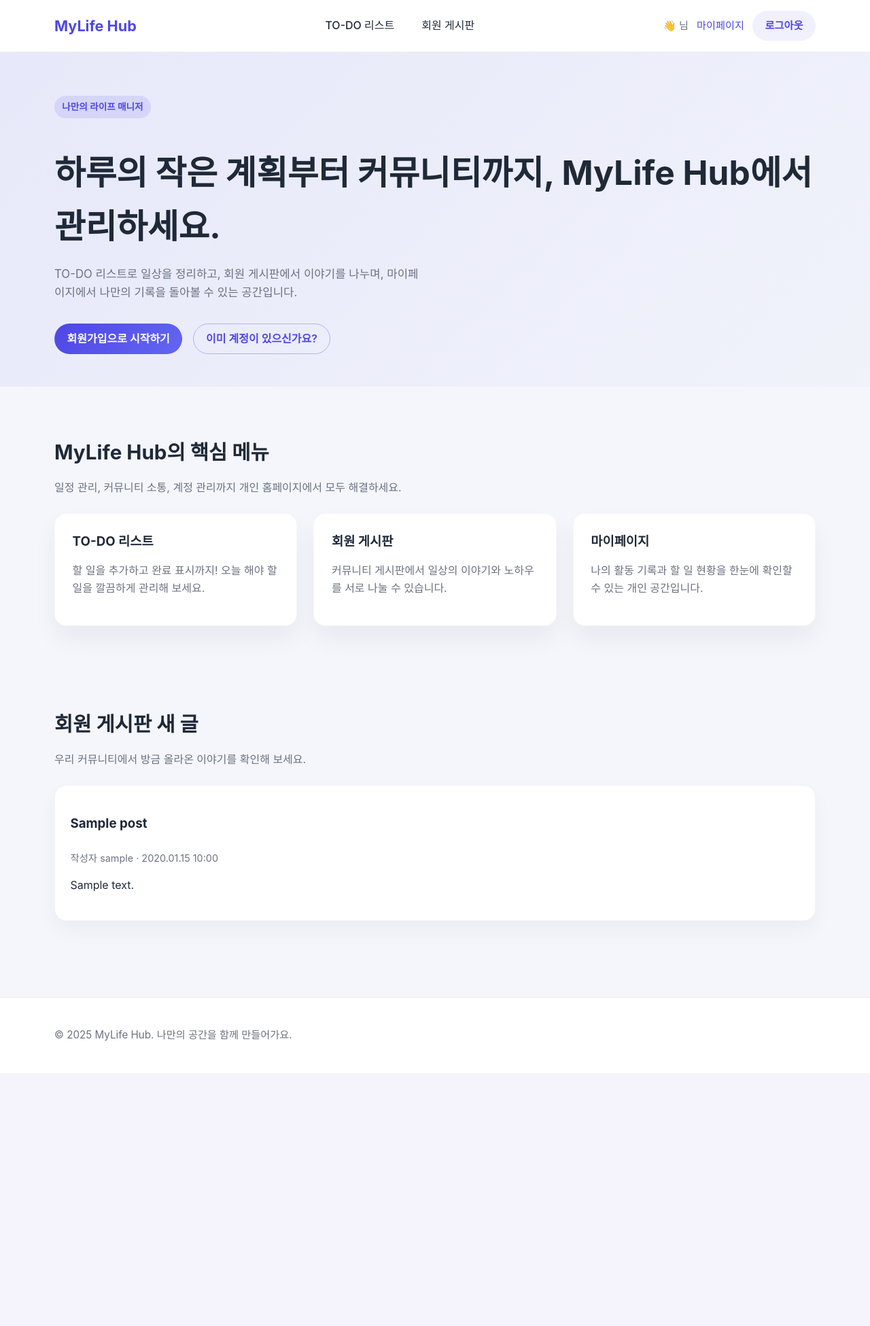
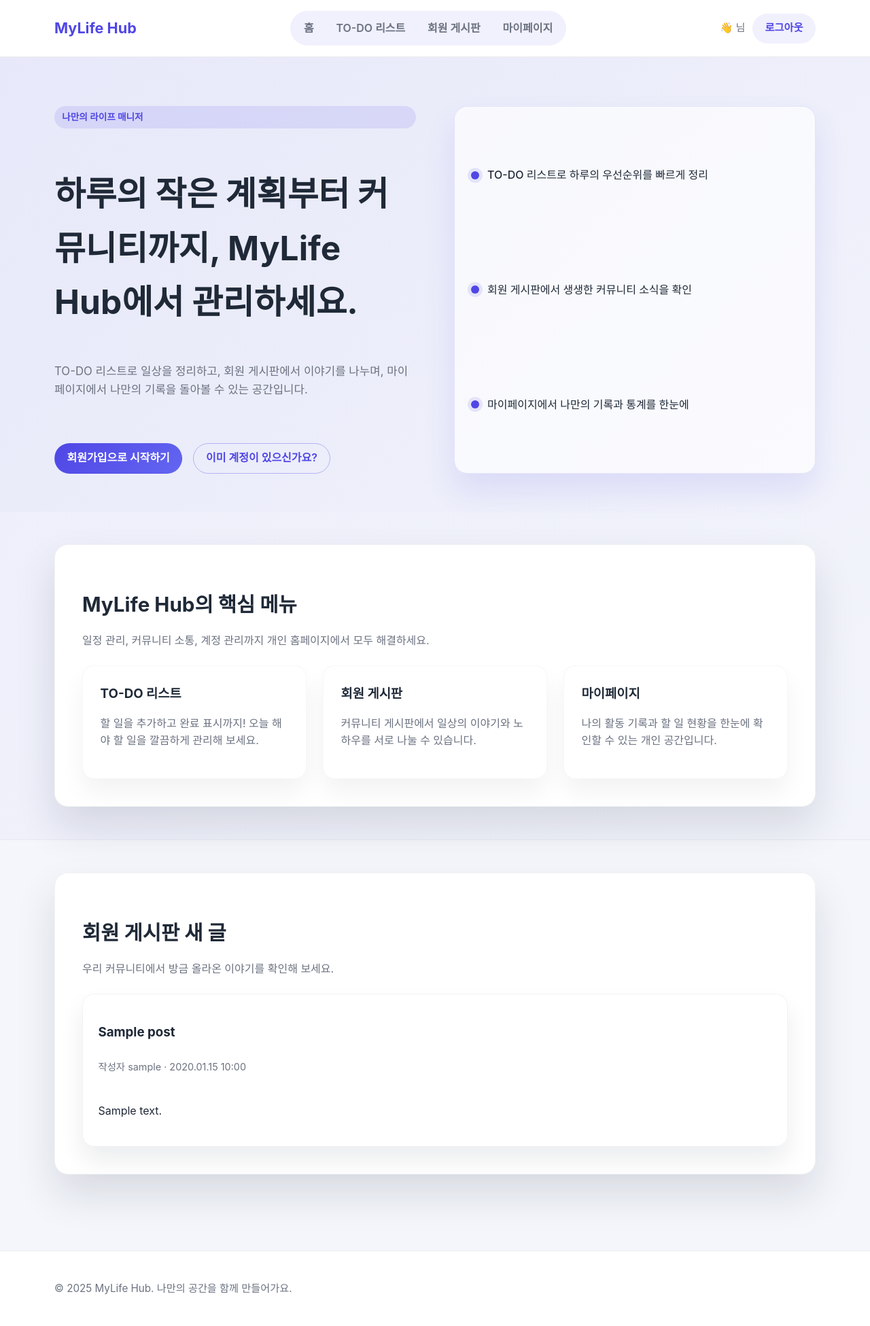
Before and after one commit to mcpeleeGit/giun2, a PHP site: template pages/home.php in a window 1280 px wide. Shown: the whole page at 68% size. Before the commit the page ends 1531 px from the top, so only its background shows below. Run offline with PHP 8.4, Linux system fonts and the light colour scheme; the template is opened without the code that fills it: most values are stand-ins (such as "Sample title", 1, 10 or a date in 2020); data that the repository does not hold is empty.

Commit message:
Revamp homepage layout and navigation styling

```diff
--- a/assets/css/style.css
+++ b/assets/css/style.css
@@ -50,6 +50,7 @@ a:hover {
     justify-content: space-between;
     padding: 1rem 0;
     gap: 1.5rem;
+    flex-wrap: wrap;
 }
 
 .brand {
@@ -60,25 +61,39 @@ a:hover {
 
 .site-nav {
     display: flex;
-    gap: 1rem;
-    font-weight: 500;
+    align-items: center;
+    gap: 0.35rem;
+    padding: 0.35rem 0.4rem;
+    background: rgba(79, 70, 229, 0.08);
+    border-radius: 999px;
+    font-weight: 600;
+    backdrop-filter: blur(6px);
 }
 
-.site-nav a {
-    padding: 0.5rem 0.75rem;
+.nav-link {
+    padding: 0.45rem 0.85rem;
     border-radius: 999px;
+    color: var(--color-muted);
+    transition: background 0.2s ease, color 0.2s ease, box-shadow 0.2s ease;
 }
 
-.site-nav a:hover {
-    background: rgba(79, 70, 229, 0.1);
+.nav-link:hover {
+    background: rgba(255, 255, 255, 0.65);
     color: var(--color-primary);
+}
+
+.nav-link.is-active {
+    background: var(--color-surface);
+    color: var(--color-primary);
+    box-shadow: 0 8px 16px rgba(79, 70, 229, 0.15);
 }
 
 .nav-actions {
     display: flex;
     align-items: center;
-    gap: 0.75rem;
+    gap: 0.65rem;
     font-size: 0.95rem;
+    flex-wrap: wrap;
 }
 
 .welcome {
@@ -130,7 +145,20 @@ a:hover {
 
 .hero {
     background: linear-gradient(135deg, rgba(79, 70, 229, 0.08), rgba(79, 70, 229, 0.02));
-    padding: 4rem 0 3rem;
+    padding: 4.5rem 0 3.5rem;
+}
+
+.hero-layout {
+    display: grid;
+    grid-template-columns: repeat(auto-fit, minmax(320px, 1fr));
+    gap: clamp(2rem, 6vw, 3.5rem);
+    align-items: center;
+}
+
+.hero-content {
+    display: flex;
+    flex-direction: column;
+    gap: 1rem;
 }
 
 .hero h1 {
@@ -151,8 +179,42 @@ a:hover {
     flex-wrap: wrap;
 }
 
+.hero-highlights {
+    list-style: none;
+    margin: 0;
+    padding: 1.5rem;
+    background: rgba(255, 255, 255, 0.65);
+    border-radius: 1.2rem;
+    border: 1px solid rgba(79, 70, 229, 0.12);
+    box-shadow: 0 25px 45px rgba(79, 70, 229, 0.12);
+    display: grid;
+    gap: 1rem;
+    align-self: stretch;
+}
+
+.hero-highlights li {
+    display: flex;
+    align-items: center;
+    gap: 0.75rem;
+    font-weight: 500;
+    color: var(--color-text);
+}
+
+.hero-highlights li::before {
+    content: "";
+    width: 12px;
+    height: 12px;
+    border-radius: 999px;
+    background: var(--color-primary);
+    box-shadow: 0 0 0 5px rgba(79, 70, 229, 0.12);
+}
+
 .section {
     padding: 3rem 0;
+}
+
+.section + .section {
+    border-top: 1px solid rgba(15, 23, 42, 0.06);
 }
 
 .section-header {
@@ -233,6 +295,22 @@ a:hover {
 .message-info {
     background: rgba(59, 130, 246, 0.12);
     color: #1d4ed8;
+}
+
+.surface-card {
+    background: var(--color-surface);
+    border-radius: 1.25rem;
+    padding: clamp(1.75rem, 4vw, 2.5rem);
+    box-shadow: 0 30px 60px rgba(15, 23, 42, 0.12);
+    border: 1px solid rgba(15, 23, 42, 0.05);
+}
+
+.section--muted {
+    background: linear-gradient(135deg, rgba(79, 70, 229, 0.04), rgba(79, 70, 229, 0.01));
+}
+
+.section--accent {
+    background: linear-gradient(135deg, rgba(34, 197, 94, 0.05), rgba(79, 70, 229, 0.03));
 }
 
 .todo-wrapper {
@@ -328,16 +406,20 @@ a:hover {
     resize: vertical;
 }
 
+.board-grid {
+    grid-template-columns: repeat(auto-fit, minmax(260px, 1fr));
+}
+
 .board-post {
-    background: var(--color-surface);
+    background: rgba(255, 255, 255, 0.88);
     border-radius: 1.1rem;
     padding: 1.4rem;
     border: 1px solid rgba(15, 23, 42, 0.05);
-    box-shadow: 0 15px 30px rgba(15, 23, 42, 0.04);
-}
-
-.board-post + .board-post {
-    margin-top: 1.25rem;
+    box-shadow: 0 20px 35px rgba(15, 23, 42, 0.08);
+    display: flex;
+    flex-direction: column;
+    gap: 0.75rem;
+    height: 100%;
 }
 
 .board-post header {
@@ -408,6 +490,17 @@ a:hover {
     .nav-container {
         flex-direction: column;
         align-items: flex-start;
+        gap: 1rem;
+    }
+
+    .site-nav {
+        width: 100%;
+        justify-content: space-between;
+        flex-wrap: wrap;
+    }
+
+    .hero-highlights {
+        padding: 1.25rem;
     }
 
     .nav-actions {
--- a/layouts/header.php
+++ b/layouts/header.php
@@ -11,16 +11,37 @@
 <body>
 <header class="site-header">
     <div class="container nav-container">
+        <?php
+        $currentUser = current_user();
+        $currentPath = parse_url($_SERVER['REQUEST_URI'] ?? '/', PHP_URL_PATH) ?: '/';
+        $normalizedPath = rtrim($currentPath, '/') ?: '/';
+        $navItems = [
+            ['href' => '/', 'label' => '홈'],
+            ['href' => '/todo', 'label' => 'TO-DO 리스트'],
+            ['href' => '/board', 'label' => '회원 게시판'],
+        ];
+        if ($currentUser) {
+            $navItems[] = ['href' => '/mypage', 'label' => '마이페이지'];
+        }
+
+        $isActive = static function (string $href) use ($normalizedPath): bool {
+            if ($href === '/') {
+                return $normalizedPath === '/';
+            }
+
+            return str_starts_with($normalizedPath, $href);
+        };
+        ?>
         <a href="/" class="brand">MyLife Hub</a>
-        <nav class="site-nav">
-            <a href="/todo">TO-DO 리스트</a>
-            <a href="/board">회원 게시판</a>
+        <nav class="site-nav" aria-label="주요 메뉴">
+            <?php foreach ($navItems as $item): ?>
+                <?php $activeClass = $isActive($item['href']) ? ' is-active' : ''; ?>
+                <a href="<?= $item['href']; ?>" class="nav-link<?= $activeClass; ?>"><?= htmlspecialchars($item['label'], ENT_QUOTES, 'UTF-8'); ?></a>
+            <?php endforeach; ?>
         </nav>
         <div class="nav-actions">
-            <?php $currentUser = current_user(); ?>
             <?php if ($currentUser): ?>
                 <span class="welcome">👋 <?= htmlspecialchars($currentUser->name, ENT_QUOTES, 'UTF-8'); ?>님</span>
-                <a href="/mypage" class="link">마이페이지</a>
                 <a href="/logout" class="btn btn-ghost">로그아웃</a>
             <?php else: ?>
                 <a href="/login" class="link">로그인</a>
--- a/pages/home.php
+++ b/pages/home.php
@@ -1,5 +1,6 @@
 <section class="hero">
-    <div class="container">
+    <div class="container hero-layout">
+        <div class="hero-content">
             <?php if (!empty($message)): ?>
                 <div class="message message-success"><?= htmlspecialchars($message, ENT_QUOTES, 'UTF-8'); ?></div>
             <?php endif; ?>
@@ -19,10 +20,17 @@
                 <?php endif; ?>
             </div>
         </div>
+        <ul class="hero-highlights">
+            <li>TO-DO 리스트로 하루의 우선순위를 빠르게 정리</li>
+            <li>회원 게시판에서 생생한 커뮤니티 소식을 확인</li>
+            <li>마이페이지에서 나만의 기록과 통계를 한눈에</li>
+        </ul>
+    </div>
 </section>
 
-<section class="section">
+<section class="section section--muted">
     <div class="container">
+        <div class="surface-card">
             <div class="section-header">
                 <h2>MyLife Hub의 핵심 메뉴</h2>
                 <p>일정 관리, 커뮤니티 소통, 계정 관리까지 개인 홈페이지에서 모두 해결하세요.</p>
@@ -42,10 +50,12 @@
                 </article>
             </div>
         </div>
+    </div>
 </section>
 
 <section class="section">
     <div class="container">
+        <div class="surface-card">
             <div class="section-header">
                 <h2>회원 게시판 새 글</h2>
                 <p>우리 커뮤니티에서 방금 올라온 이야기를 확인해 보세요.</p>
@@ -74,11 +84,13 @@
                 <p class="message message-info">아직 게시글이 없습니다. 첫 번째 이야기를 들려주세요!</p>
             <?php endif; ?>
         </div>
+    </div>
 </section>
 
 <?php if (!empty($currentUser)): ?>
-<section class="section">
+<section class="section section--accent">
     <div class="container">
+        <div class="surface-card">
             <div class="section-header">
                 <h2><?= htmlspecialchars($currentUser->name, ENT_QUOTES, 'UTF-8'); ?>님의 최근 할 일</h2>
                 <p>마이페이지에서 전체 목록을 확인하고 더 자세하게 관리할 수 있어요.</p>
@@ -99,5 +111,6 @@
                 <p class="message message-info">아직 작성한 할 일이 없습니다. 오늘의 할 일을 추가해 보세요!</p>
             <?php endif; ?>
         </div>
+    </div>
 </section>
 <?php endif; ?>
```
Lines whose indentation alone changed are shown as unchanged.
